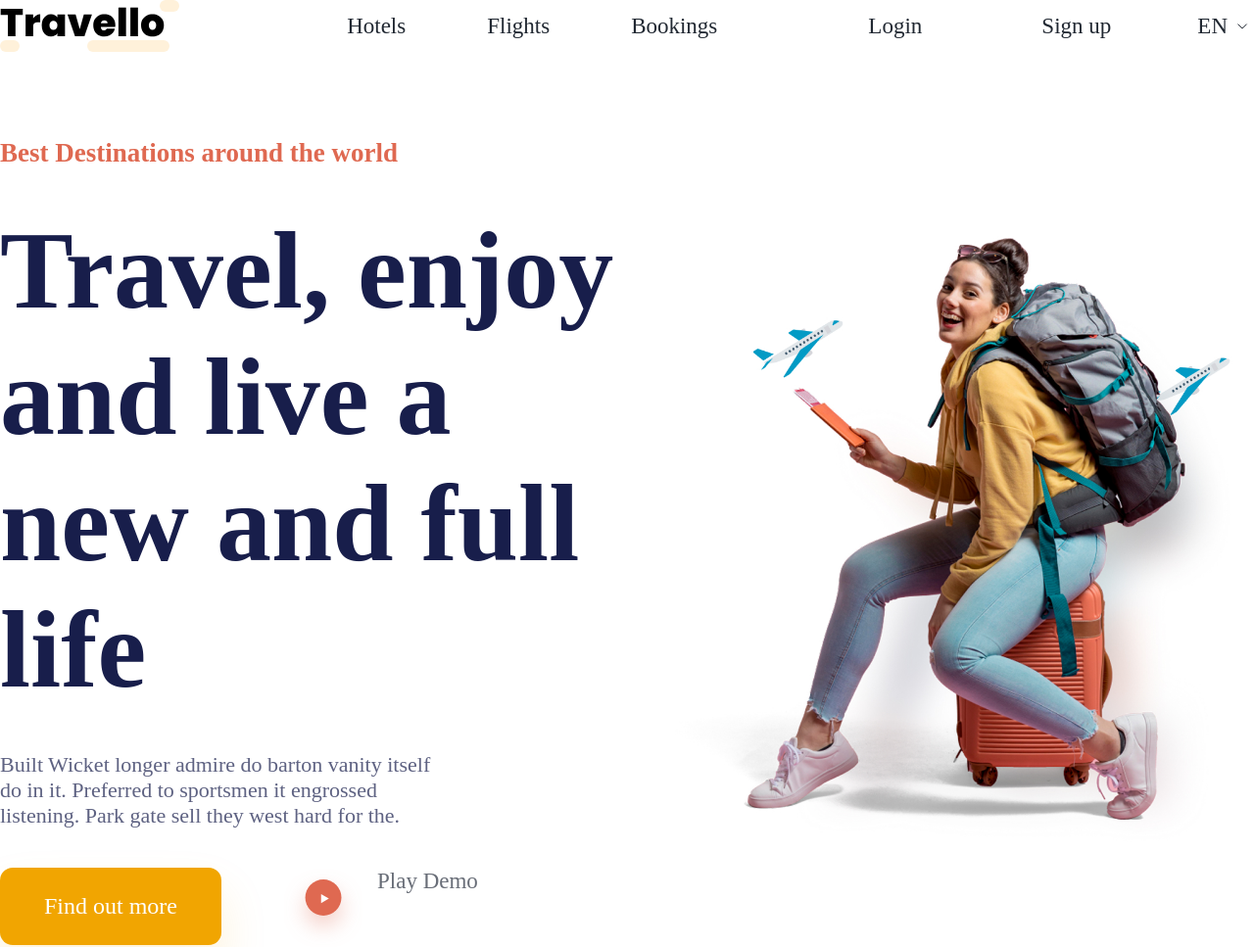
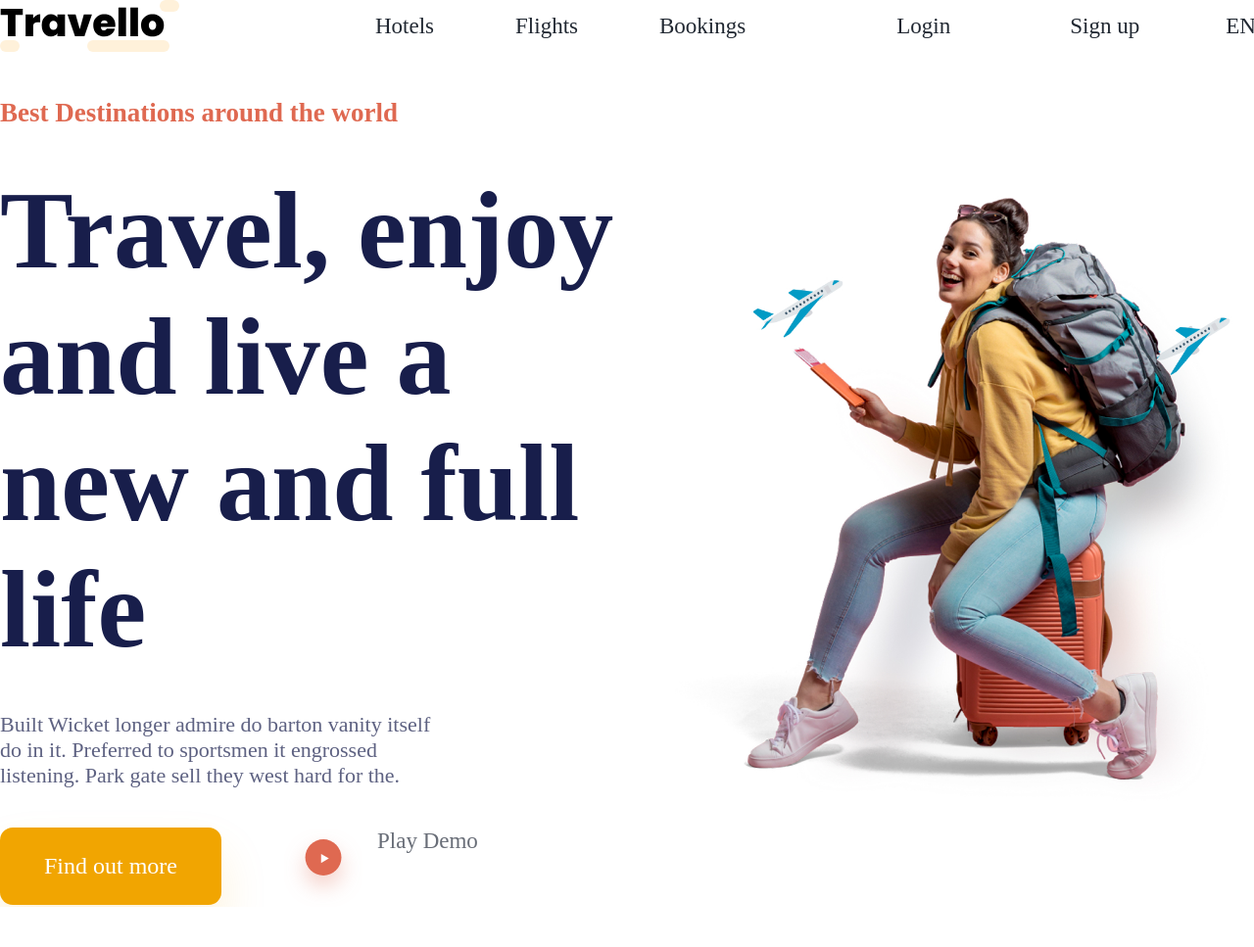
Before and after one commit to Ignatenya-anastasia/travello-landing, a plain HTML site: page index.html in a window 1280 px wide. Shown: the whole page at 98% size. After the commit the page ends 926 px from the top, so only its background shows below. Drawn offline with Linux system fonts and the light colour scheme.

Commit message:
add fixed header

```diff
--- a/style.css
+++ b/style.css
@@ -10,15 +10,18 @@ body {
     background-color: #FFFFFF;
 
     & .main-container {
+        position: relative;
         max-width: 1500px;
         margin: auto;
     }
 }
 
 header {
-    max-width: 100%;
+    position: fixed;
+    background-color: #FFFFFF;
+    max-width: 1280px;
     display: flex;
-    justify-content: space-between;
+    gap: 200px;
     align-items: center;
 
     & .burger-menu {
@@ -83,7 +86,7 @@ header {
 }
 
 .preview {
-    margin-top: 88px;
+    padding-top: 100px;
     max-width: 100%;
     display: flex;
     justify-content: space-between;
@@ -156,6 +159,7 @@ header {
 
 @media(max-width:753px) {
     header {
+        gap: 30px;
         & .header-menu nav {
             display: none;
         }
@@ -194,6 +198,7 @@ header {
 
 @media(max-width:400px) {
     header {
+        gap: 200px;
         & img {
             width: 140px;
         }
```
